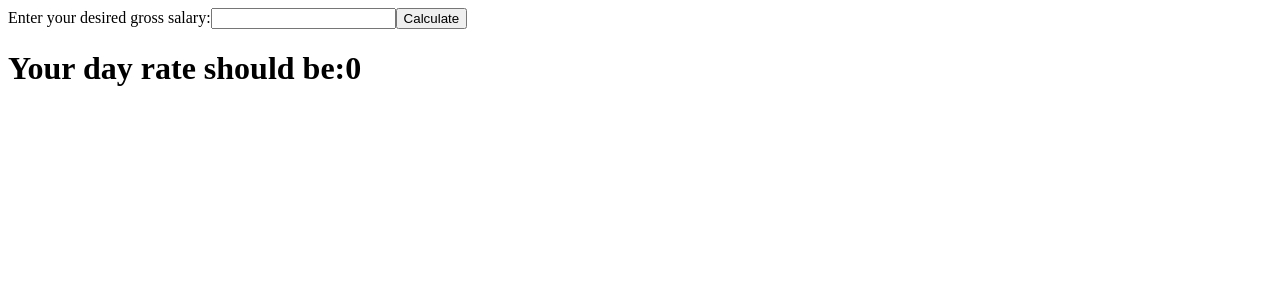
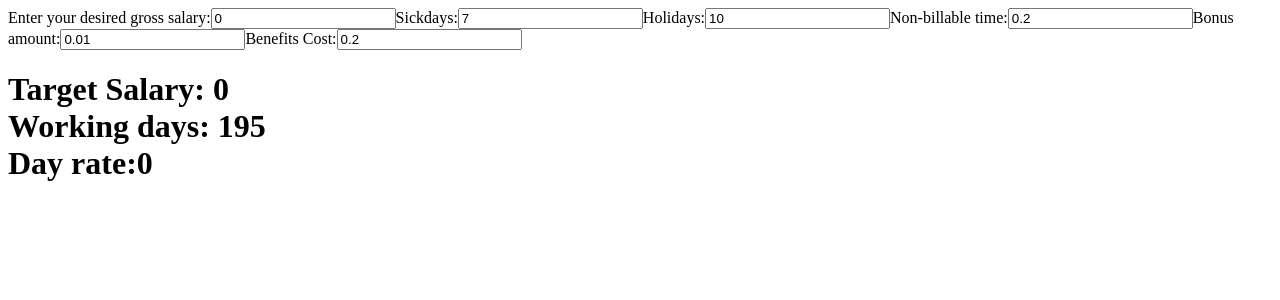
Before and after one commit to jssee/dayrate, a Next.js app: page / in a window 1280 px wide. Shown: the top 300 px of the page. Built offline with nearby package versions, Linux system fonts and the light colour scheme.

Commit message:
feat: get the math working

```diff
--- a/pages/index.tsx
+++ b/pages/index.tsx
@@ -1,61 +1,108 @@
 import * as React from "react";
 import { NextPage } from "next";
 
-/* import { targetSalary, workingDays } from "../utils/formulas"; */
+import { targetSalary, workingDays } from "../utils/formulas";
 
 const initialState = {
-  rate: 0,
   gross: 0,
+  bonus: 0.01,
+  benefits: 0.2,
   sickdays: 7,
   holidays: 10,
-  nonBillableTime: 0.2,
-  bonus: 0.01,
-  benefits: 0.2
+  nonBillableTime: 0.2
 };
 
-function reducer(state: any, event: any) {
-  switch (event.type) {
-    case "update-sickdays":
-      return { ...state, sickdays: event.payload };
-    case "update-holidays":
-      return { ...state, holidays: event.payload };
-    case "update-nonBillableTime":
-      return { ...state, nonBillableTime: event.payload };
-    case "update-bonus":
-      return { ...state, bonus: event.payload };
-    case "update-benefits":
-      return { ...state, benefits: event.payload };
-    case "update-gross":
-      return { ...state, gross: event.payload };
-    case "update-rate":
-      return { ...state, rate: event.payload };
-    default:
-      throw new Error();
-  }
+function reducer(state: any, { field, value }: any) {
+  return {
+    ...state,
+    [field]: value
+  };
 }
 
 export default function(): React.ReactElement<NextPage> {
   const [state, dispatch] = React.useReducer(reducer, initialState);
+  const { gross, sickdays, holidays, nonBillableTime, bonus, benefits } = state;
+
+  const handleChange = (e: any) => {
+    dispatch({
+      field: e.target.name,
+      value: parseFloat(e.target.value)
+    });
+  };
 
   return (
     <main>
-      <form>
-        <label htmlFor="desired-gross">
-          Enter your desired gross salary:
-          <input
-            id="desired-gross"
-            name="desired-gross"
-            type="number"
-            onChange={(e: any) =>
-              dispatch({ type: "update-gross", payload: e.value })
-            }
-          />
-        </label>
-        <input type="submit" value="Calculate" />
-      </form>
+      <label htmlFor="gross">
+        Enter your desired gross salary:
+        <input
+          id="gross"
+          name="gross"
+          type="number"
+          value={gross}
+          onChange={handleChange}
+        />
+      </label>
+      <label htmlFor="sickdays">
+        Sickdays:
+        <input
+          id="sickdays"
+          name="sickdays"
+          type="number"
+          value={sickdays}
+          onChange={handleChange}
+        />
+      </label>
+      <label htmlFor="holidays">
+        Holidays:
+        <input
+          id="holidays"
+          name="holidays"
+          type="number"
+          value={holidays}
+          onChange={handleChange}
+        />
+      </label>
+      <label htmlFor="billableDays">
+        Non-billable time:
+        <input
+          id="nonBillableTime"
+          name="nonBillableTime"
+          type="number"
+          value={nonBillableTime}
+          onChange={handleChange}
+        />
+      </label>
+      <label htmlFor="bonus">
+        Bonus amount:
+        <input
+          id="bonus"
+          name="bonus"
+          type="number"
+          value={bonus}
+          onChange={handleChange}
+        />
+      </label>
+      <label htmlFor="benefits">
+        Benefits Cost:
+        <input
+          id="benefits"
+          name="benefits"
+          type="number"
+          value={benefits}
+          onChange={handleChange}
+        />
+      </label>
+
       <h1>
-        Your day rate should be:
-        {state.rate}
+        Target Salary: {targetSalary(gross, bonus, benefits)}
+        <br />
+        Working days: {workingDays(holidays, sickdays, nonBillableTime)}
+        <br />
+        Day rate:
+        {Math.round(
+          targetSalary(gross, bonus, benefits) /
+            workingDays(holidays, sickdays, nonBillableTime)
+        )}
       </h1>
     </main>
   );
--- a/utils/formulas.ts
+++ b/utils/formulas.ts
@@ -2,30 +2,26 @@ export function getPercent(n: number): number {
   return n / 100;
 }
 
-export function workingDays(holidays: number): number {
+export function workingDays(
+  holidays: number,
+  sickdays: number,
+  nonBillableTime: number
+): number {
   const DAYS = 365;
   const WEEKENDS = 104;
-
-  // On average, workers in private industry received 7 days of sick leave per year at 1 year of service.
-  // source: https://www.bls.gov/opub/ted/2019/private-industry-workers-with-sick-leave-benefits-received-8-days-per-year-at-20-years-of-service.htm
-  const SICK_DAYS = 7;
-
-  // We estimate that 20% of time spent is doing non-billable work
-  const nonBillableTime = 0.2;
-
   // The amount of total days after weekends, estimated sick time, and holidays
-  const billableDays: number = DAYS - WEEKENDS - SICK_DAYS - holidays;
-
+  const BILLABLE_DAYS: number = DAYS - WEEKENDS - sickdays - holidays;
   // we we return a whole number for simplicities sake
-  return Math.round(billableDays - billableDays * nonBillableTime);
+  return Math.round(BILLABLE_DAYS - BILLABLE_DAYS * nonBillableTime);
 }
 
-export function targetSalary(gross: number): number {
+export function targetSalary(gross: number, bonus: number, benefits: number) {
   // The average annual bonus is about 1% of your salary
-  const BONUS_AMT: number = gross * 0.01;
+  const BONUS_AMT: number = gross * bonus;
+  // The average cost to cover benefits that a typical employer would cover, like health insurance, is 20%
+  const BENNY_AMT: number = gross * benefits;
 
-  // The average cost to cover benefits that a typical employer would cover, like health insurance, is 20%
-  const BENNY_AMT: number = gross * 0.2;
+  const TOTAL_AMT: number = gross + BONUS_AMT + BENNY_AMT;
 
-  return Math.round(BONUS_AMT + BENNY_AMT + gross);
+  return Math.round(TOTAL_AMT);
 }
```
